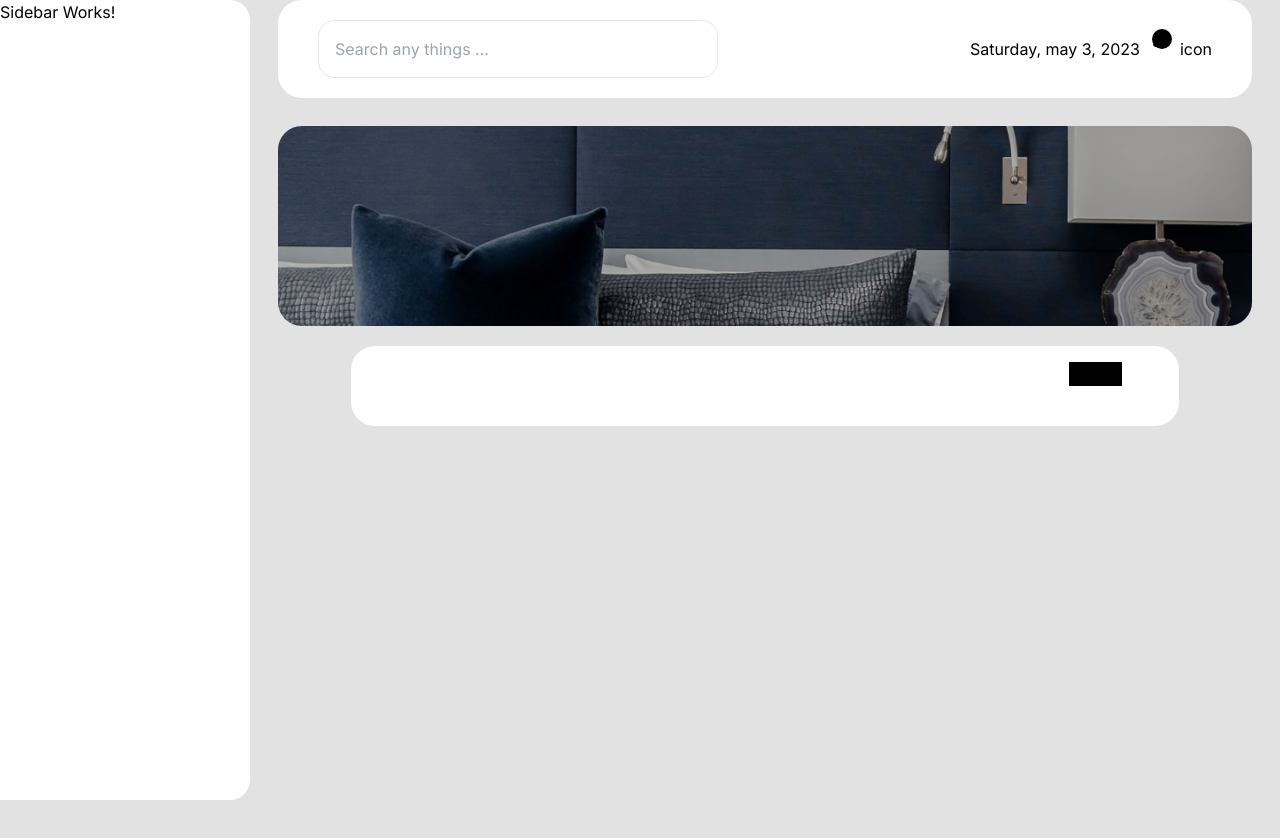
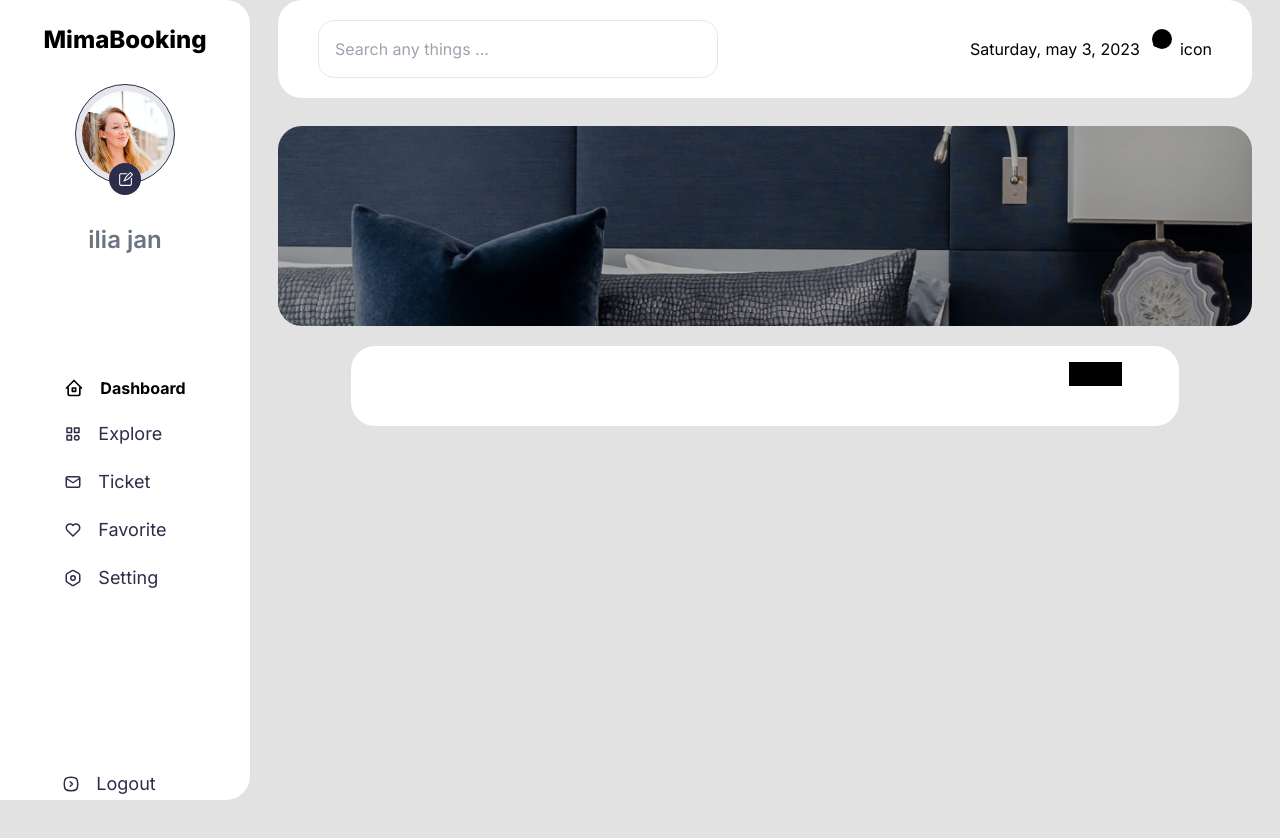
Before and after one commit to Omolara5861/hotel-booking-theme, a Next.js app: page / in a window 1280 px wide. Shown: the top 838 px of the page. Before the commit the page ends 800 px from the top, so only its background shows below. Built offline with nearby package versions, Linux system fonts and the light colour scheme.

Commit message:
feat: :sparkles: Create sidebar

```diff
--- a/components/Sidebar.tsx
+++ b/components/Sidebar.tsx
@@ -1,13 +1,85 @@
+import Image from 'next/image';
 import React from 'react';
+import { PiEnvelope, PiHeart, PiHouseFill, PiSignOut } from 'react-icons/pi';
+import { RxDashboard, RxPencil2 } from 'react-icons/rx';
+import { TbCategory, TbCategory2, TbHeart, TbHome2, TbMail, TbSettings2, TbSquareRoundedChevronRight } from 'react-icons/tb';
 
 const Sidebar = () => {
-    const sidebarStyles = {
-        borderTopRightRadius: '20px', // Adjust the radius as needed
-        borderBottomRightRadius: '20px', // Adjust the radius as needed
-      };
+  const btnClassnames = "text-primaryColor flex items-center gap-4 text-lg hover:font-bold transition"
   return (
-    <div className="flex-none w-[250px] bg-white h-screen" style={sidebarStyles}>
-      <p>Sidebar Works!</p>
+    <div className="flex-none left-0 top-0 w-[250px] bg-white min-h-full rounded-r-3xl " >
+      <div className="flex h-full gap-20 justify-between flex-col  pt-6 items-center">
+
+        <div>
+          <h2 className='text-center  font-extrabold text-2xl mb-7'>MimaBooking</h2>
+
+          <div className="flex flex-col items-center justify-between pb-10">
+            <div className="rounded-full p-[6px] w-[100px] h-[100px] relative border-[1px] border-primaryColor bg-gray-200">
+              <Image width={100} height={100} alt='' src={'/images/girl2.jpg'} className='w-full object-cover rounded-full object-top h-full' />
+
+              <button className=" absolute left-[50%] transform translate-x-[-50%] bottom-[-12px] rounded-full bg-primaryColor p-2 text-white"><RxPencil2 /></button>
+            </div>
+            <div className="font-semibold text-gray-500 text-2xl mt-10">
+              <span>ilia jan</span>
+            </div>
+          </div>
+        </div>
+
+        <ul className="  flex flex-col buttonst-none  gap-5">
+          <li>
+
+            <button className="flex font-bold items-center gap-4">
+              <span className="text-xl">
+
+                <TbHome2 />
+              </span>
+              <span>
+                Dashboard
+              </span>
+            </button>
+          </li>
+          <li>
+
+            <button className={btnClassnames}>
+              <TbCategory /> <span>
+                Explore
+              </span>
+            </button>
+          </li>
+          <li>
+
+            <button className={btnClassnames}>
+              <TbMail />
+              <span>
+                Ticket
+              </span>
+            </button>
+          </li>
+          <li>
+
+            <button className={btnClassnames}>
+              <TbHeart />
+              <span>
+                Favorite
+              </span>
+            </button>
+
+          </li>
+          <li>
+            <button className={btnClassnames}>
+              <TbSettings2 />
+              <span>
+                Setting
+              </span>
+            </button>
+          </li>
+        </ul>
+
+        <div className="-ml-8 flex-1 flex -mb-24">
+          <button className={btnClassnames}><TbSquareRoundedChevronRight /> Logout</button>
+        </div>
+      </div>
+
     </div>
   );
 };
```
